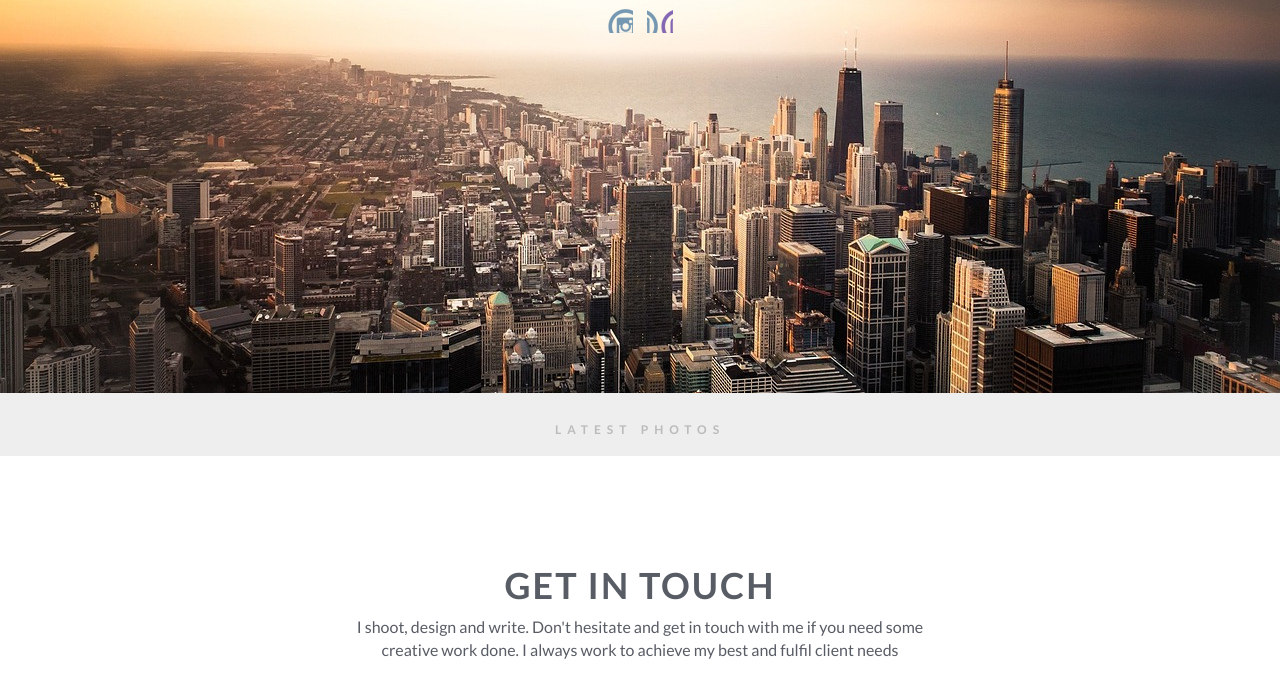
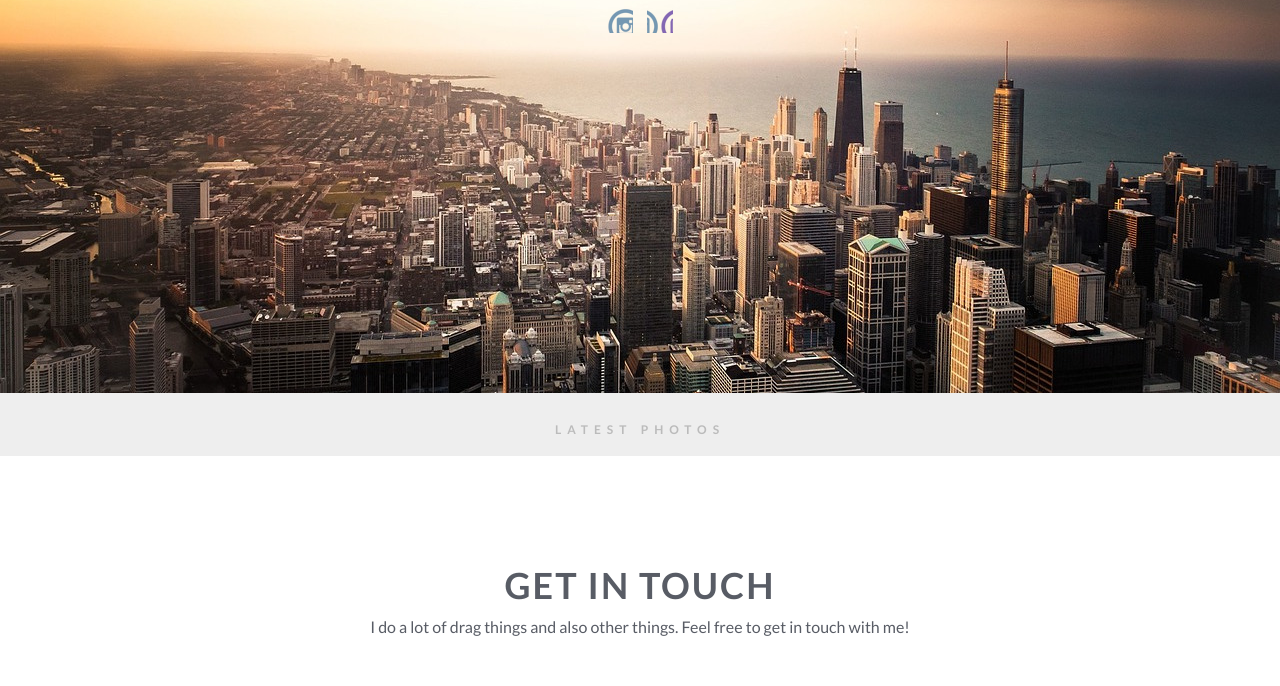
Before and after one commit to jrheaw/jrheaw.github.io, a plain HTML site: page index.html in a window 1280 px wide. Shown: the part 207-893 px from the top of the page. Drawn offline with nearby package versions, Linux system fonts and the light colour scheme.

Commit message:
Change some wording

```diff
--- a/index.html
+++ b/index.html
@@ -55,7 +55,7 @@
 	     <div class="row">
 	         <div class="col-xs-12">
 	             <h4>Get in touch</h4>
-	             <p class="about-text">I shoot, design and write. Don't hesitate and get in touch with me if you need some creative work done. I always work to achieve my best and fulfil client needs</p>
+	             <p class="about-text">I do a lot of drag things and also other things. Feel free to get in touch with me!</p>
 	             <a class="contact-now-btn" href="#">Contact Now</a>
 	         </div>
 	     </div>
```
